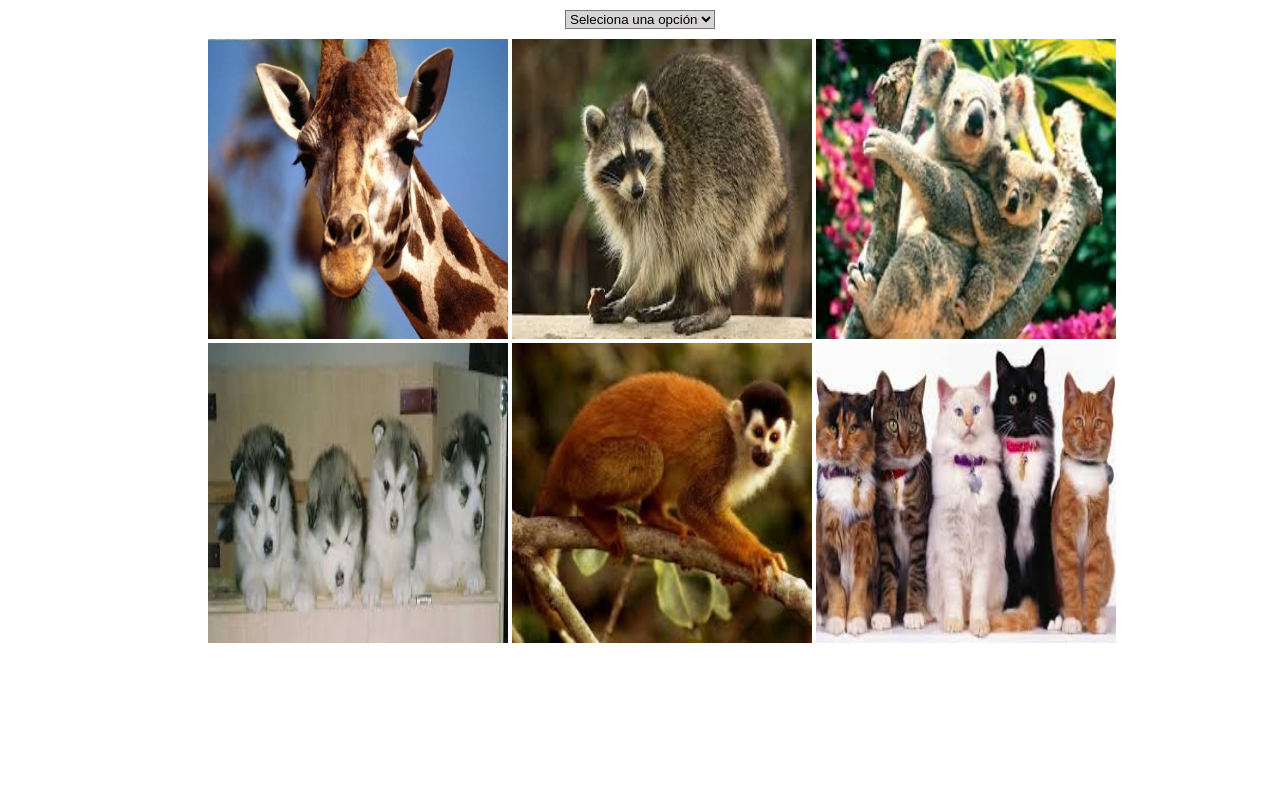
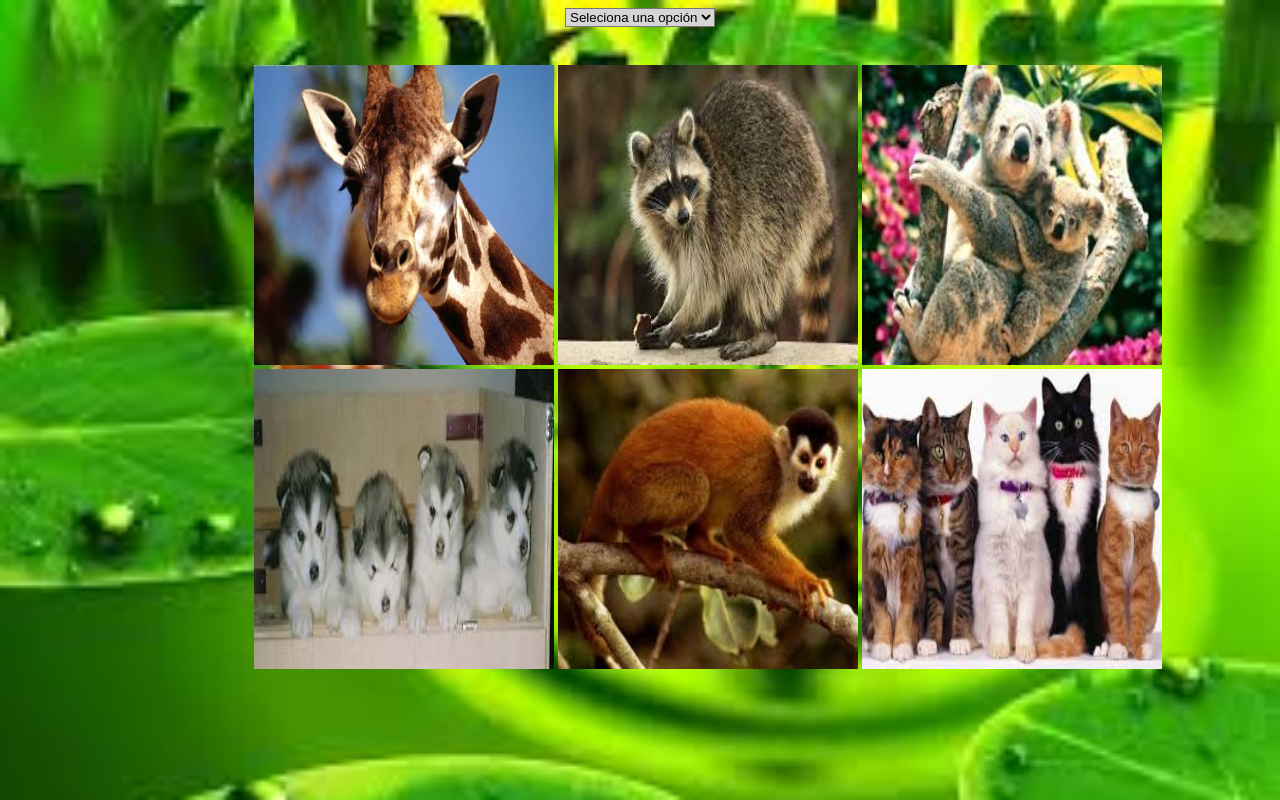
Before and after one commit to StephHiyagon/minizoo, a plain HTML site: page index.html in a window 1280 px wide. Drawn offline with Linux system fonts and the light colour scheme.

Commit message:
mejorando css

```diff
--- a/assets/css/main.css
+++ b/assets/css/main.css
@@ -1,6 +1,14 @@
+body {
+  text-align: center;
+  background-image: url(../img/fondo1.jpg);
+  background-repeat: no-repeat;
+  background-position: 0 0;
+  background-size: cover;
+}
+
 div{
   text-align:center;
-  margin:10px;
+  margin-bottom: 3%;
 }
 
 select {
```
Also changed, not shown: assets/img/fondo1.jpg (added).
